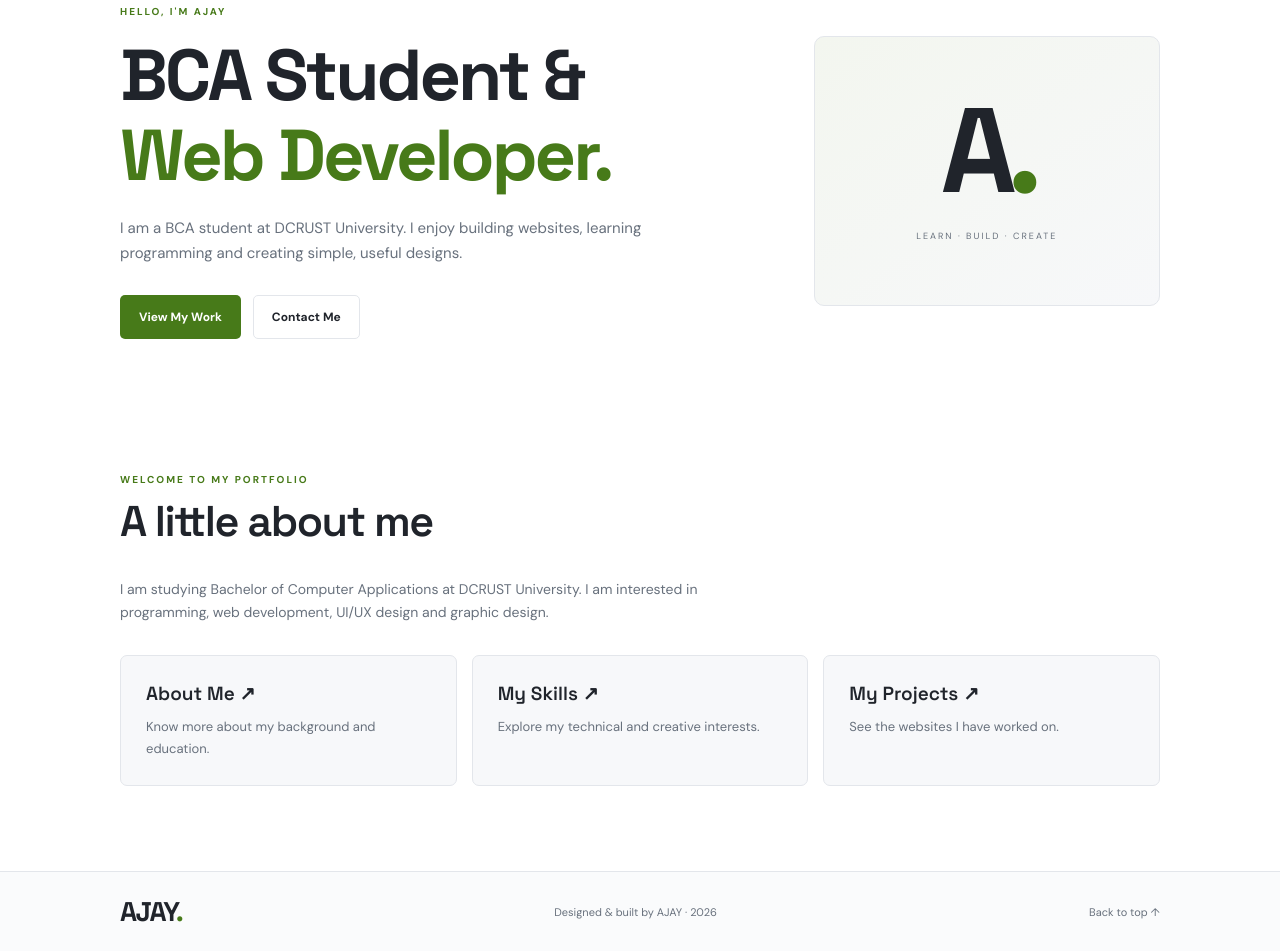
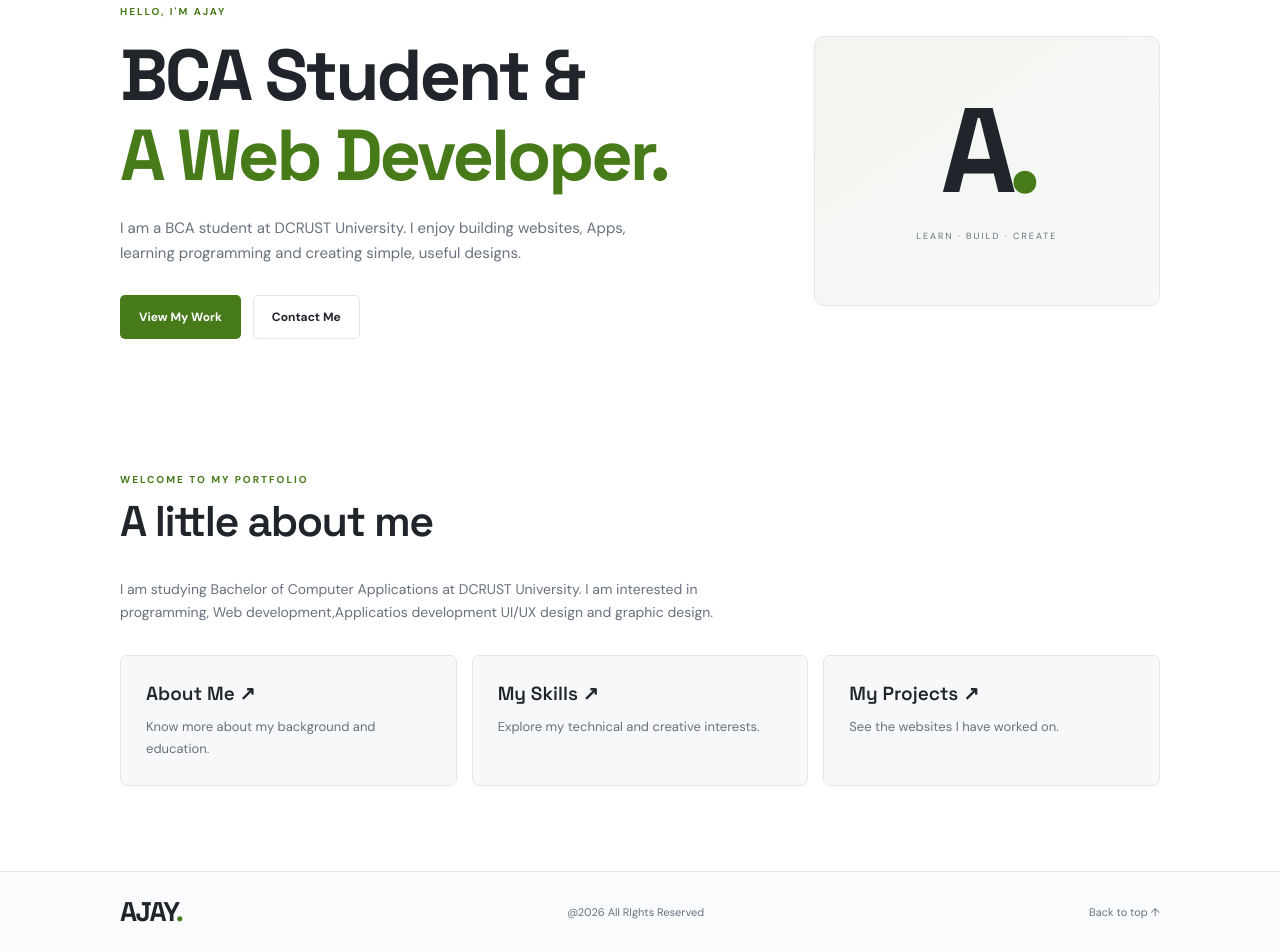
Before and after one commit to techazayin/ajaybholeportfolio, a plain HTML site: page index.html in a window 1280 px wide. Shown: the part 175-1126 px from the top of the page. Drawn offline with Linux system fonts and the light colour scheme.

Commit message:
Update index.html

```diff
--- a/index.html
+++ b/index.html
@@ -28,8 +28,8 @@
 <section class="hero container">
   <div class="hero-text">
     <p class="eyebrow">HELLO, I'M AJAY</p>
-    <h1>BCA Student &<br><span>Web Developer.</span></h1>
-    <p class="intro">I am a BCA student at DCRUST University. I enjoy building websites, learning programming and creating simple, useful designs.</p>
+    <h1>BCA Student &<br><span>A Web Developer.</span></h1>
+    <p class="intro">I am a BCA student at DCRUST University. I enjoy building websites, Apps, learning programming and creating simple, useful designs.</p>
     <div class="hero-buttons">
       <a class="button primary" href="projects.html">View My Work</a>
       <a class="button secondary" href="contact.html">Contact Me</a>
@@ -39,7 +39,7 @@
 </section>
 <section class="section container home-summary">
   <div class="section-title"><p class="eyebrow">WELCOME TO MY PORTFOLIO</p><h2>A little about me</h2></div>
-  <p class="section-description">I am studying Bachelor of Computer Applications at DCRUST University. I am interested in programming, web development, UI/UX design and graphic design.</p>
+  <p class="section-description">I am studying Bachelor of Computer Applications at DCRUST University. I am interested in programming, Web development,Applicatios development UI/UX design and graphic design.</p>
   <div class="quick-links">
     <a class="simple-card" href="about.html"><h3>About Me ↗</h3><p>Know more about my background and education.</p></a>
     <a class="simple-card" href="skills.html"><h3>My Skills ↗</h3><p>Explore my technical and creative interests.</p></a>
@@ -49,7 +49,7 @@
 </main>
 <footer class="footer"><div class="container footer-inner">
   <a class="logo" href="index.html">AJAY<span>.</span></a>
-  <p>Designed & built by AJAY · 2026</p>
+  <p>@2026 All RIghts Reserved</p>
   <a href="#top">Back to top ↑</a>
 </div></footer>
 <script src="script.js"></script>
```
